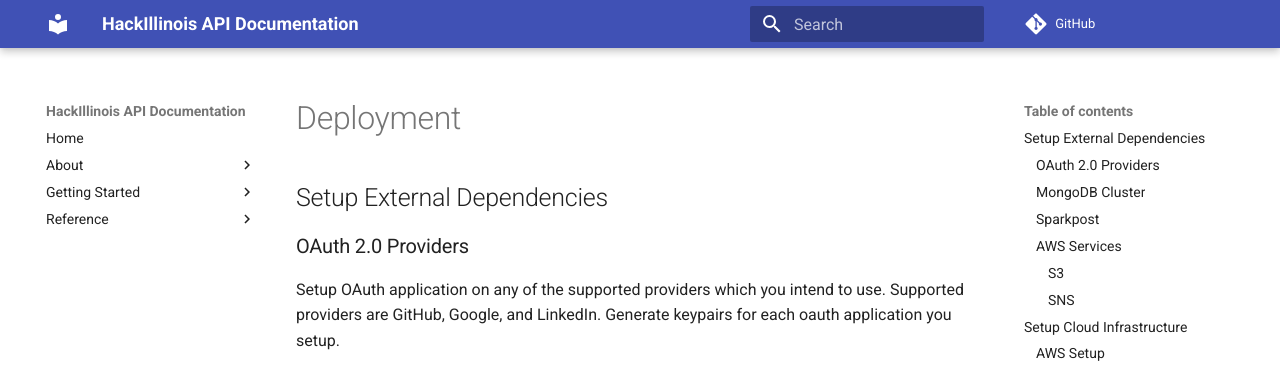
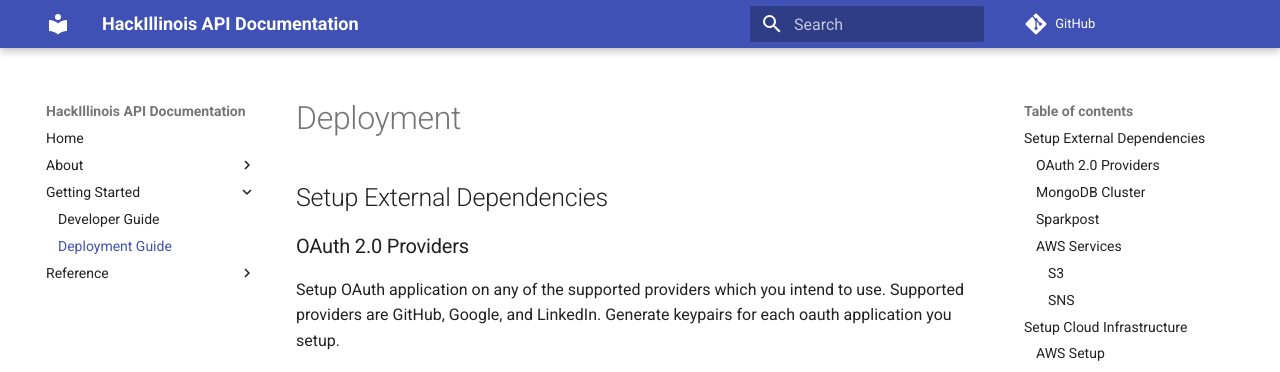
Before and after one commit to HackIllinois/api, an MkDocs documentation site: the page built from documentation/docs/getting-started/deployment-guide.md, in a window 1280 px wide. Shown: the top 372 px of the page. Built offline with MkDocs 1.6.1 and Material for MkDocs 9.7.7, drawn with Linux system fonts in a browser that asks for light colours; comment, search, counter and statistics services are not loaded.

Commit message:
Add deployment guide to mkdocs config

```diff
--- a/documentation/mkdocs.yml
+++ b/documentation/mkdocs.yml
@@ -11,6 +11,7 @@ nav:
     - 'License': 'about/License.md'
 - Getting Started:
     - 'Developer Guide': 'getting-started/developer-guide.md'
+    - 'Deployment Guide': 'getting-started/deployment-guide.md'
 - Reference:
     - Introduction: 'reference/introduction.md'
     - Services:
```
Also changed, not shown: documentation/docs/getting-started/deployment-guide.md (renamed from documentation/docs/getting-started/deployment.md).
